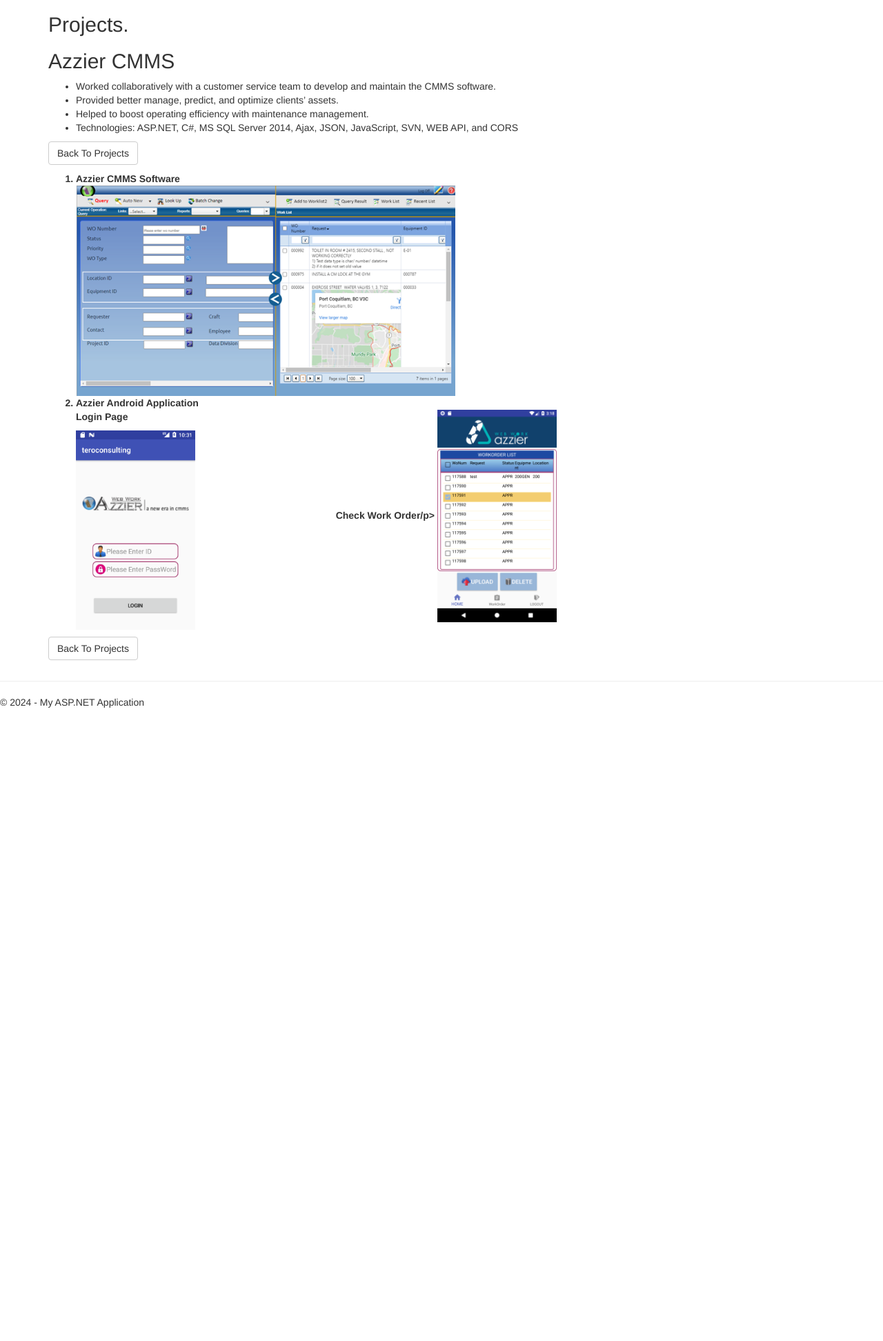
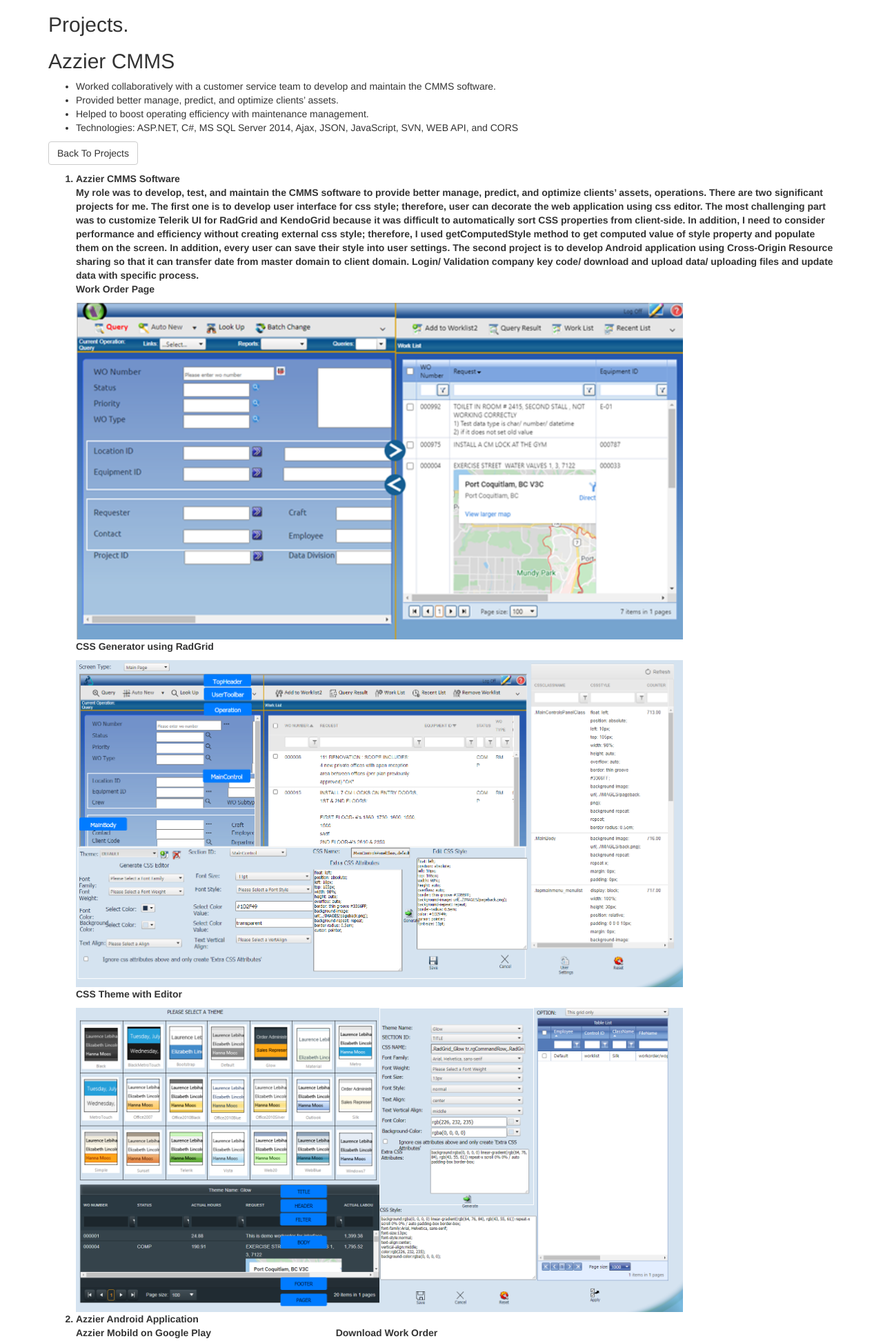
Before and after one commit to kbyunghak/Portfolio, an ASP.NET MVC app: page /Home/Azzier in a window 1280 px wide. Shown: the part 51-1995 px from the top of the page at 69% size. Before the commit the page ends 1077 px from the top, so only its background shows below. Run offline with ASP.NET Core 8 and stand-ins for ASP.NET MVC 5, Linux system fonts and the light colour scheme; the project's own start-up code is not run, and a stand-in starts its controllers and pages; some libraries are stand-ins or nearby versions.

Commit message:
Update Azzier Project page

```diff
--- a/Views/Home/Azzier.cshtml
+++ b/Views/Home/Azzier.cshtml
@@ -29,22 +29,40 @@
             <li>
                 Azzier CMMS Software
                 <br />
-                <img src="~/Image/Azzier-web.png" style="width:50%;" />
+                My role was to develop, test, and maintain the CMMS software to provide better manage, predict, and optimize clients’ assets, operations. There are two significant projects for me. The first one is to develop user interface for css style; therefore, user can decorate the web application using css editor. The most challenging part was to customize Telerik UI for RadGrid and KendoGrid because it was difficult to automatically sort CSS properties from client-side. In addition, I need to consider performance and efficiency without creating external css style; therefore, I used getComputedStyle method to get computed value of style property and populate them on the screen. In addition, every user can save their style into user settings.
+                The second project is to develop Android application using Cross-Origin Resource sharing so that it can transfer date from master domain to client domain.
+                Login/ Validation company key code/ download and upload data/ uploading files and update data with specific process.
+                <br />
+                <p>Work Order Page</p>
+                <img src="~/Image/Azzier-web.png" style="width:80%;" />
+                <p>CSS Generator using RadGrid</p>
+                <img src="~/Image/Azzier-CSSEditor.png" style="width:80%;" />
+                <p>CSS Theme with Editor</p>
+                <img src="~/Image/Azzier-Radgrid.png" style="width:80%;" />
             </li>
             <li>
                 Azzier Android Application
                 <br />
                 <div class="row">
                     <div class="col-md-4">
-                        <p>Login Page</p>
-                        <img src="~/Image/Azzier-Mobile.png" style="width:50%;" />
+                        <p>Azzier Mobild on Google Play</p>
+                        <img src="~/Image/AzzierMobile-GooglePlay.png" style="width:100%;" />
                     </div>
                     <div class="col-md-4">
-                        <p>Check Work Order/p>
+                        <p>Download Work Order</p>
+                        <img src="~/Image/AzzierMobile-download.png" style="width: 50%;" />
+                    </div>
+                </div>
+                <div class="row">
+                    <div class="col-md-4">
+                        <p>Check Work Order</p>
                         <img src="~/Image/Azzier-Mobile2.png" style="width:50%;" />
                     </div>
+                    <div class="col-md-4">
+                        <p>Work Order</p>
+                        <img src="~/Image/AzzierMobile-WO.png" style="width: 100%;" />
+                    </div>
                 </div>
-
 
             </li>
         </ol>
```
Also changed, not shown: Image/Azzier-CSSEditor.png (added), Image/Azzier-Radgrid.png (added), Image/AzzierMobile-GooglePlay.png (added), Image/AzzierMobile-WO.png (added), Image/AzzierMobile-download.png (added), Portfolio.csproj.
